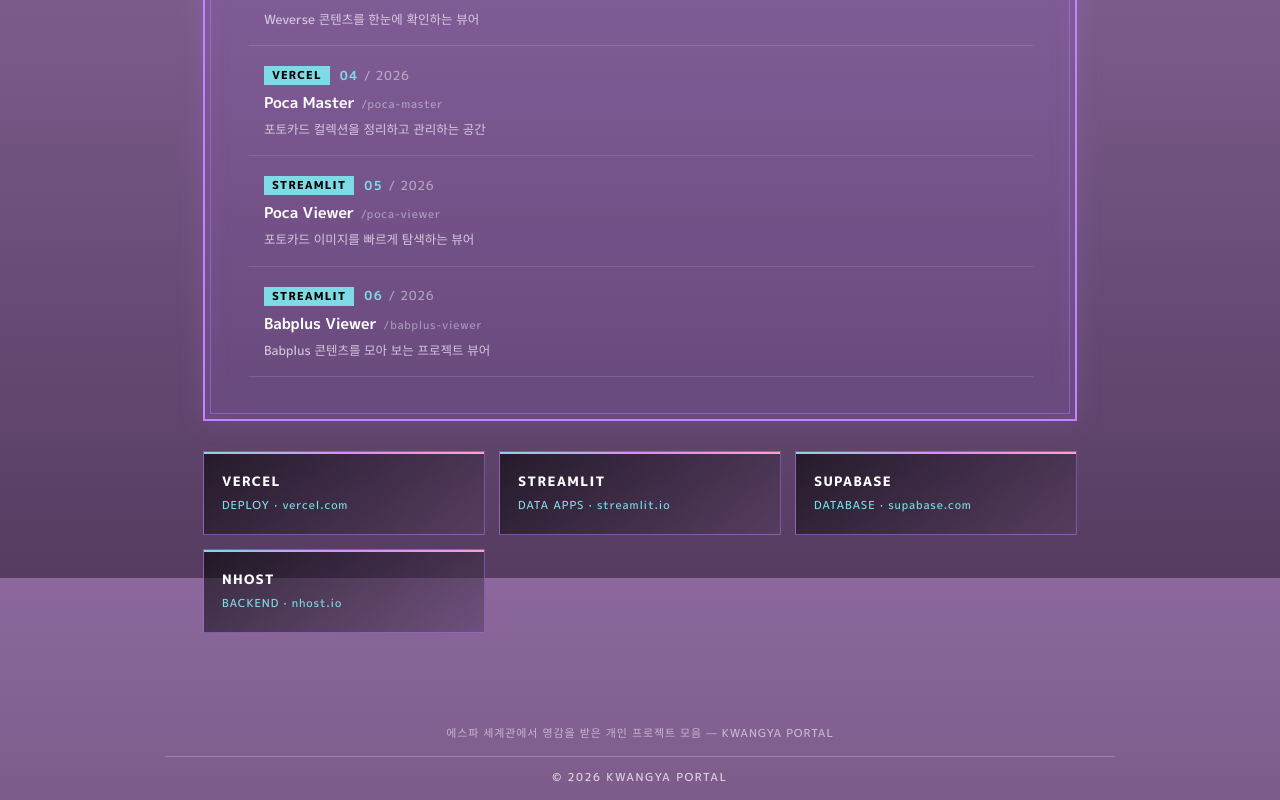
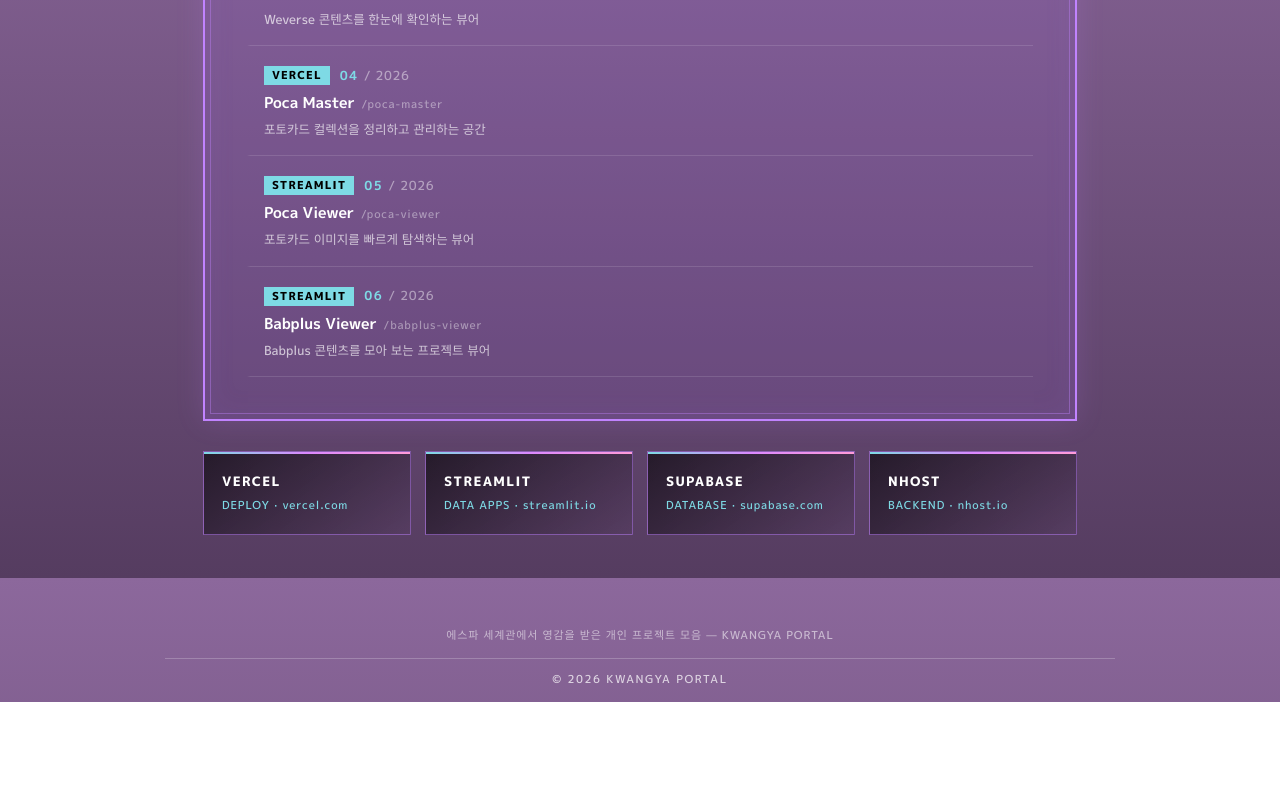
Before and after one commit to typ0307/typ0307.github.io, a React (Vite) app: page / in a window 1280 px wide. Shown: the part 1022-1822 px from the top of the page. After the commit the page ends 1724 px from the top, so only its background shows below. Built offline with nearby package versions, Linux system fonts and the light colour scheme.

Commit message:
style: banner-grid 4 columns per row on desktop

```diff
--- a/src/styles.css
+++ b/src/styles.css
@@ -553,7 +553,7 @@
 
 .banner-grid {
   display: grid;
-  grid-template-columns: repeat(auto-fit, minmax(210px, 1fr));
+  grid-template-columns: repeat(4, minmax(0, 1fr));
   gap: 14px;
 }
 
```
